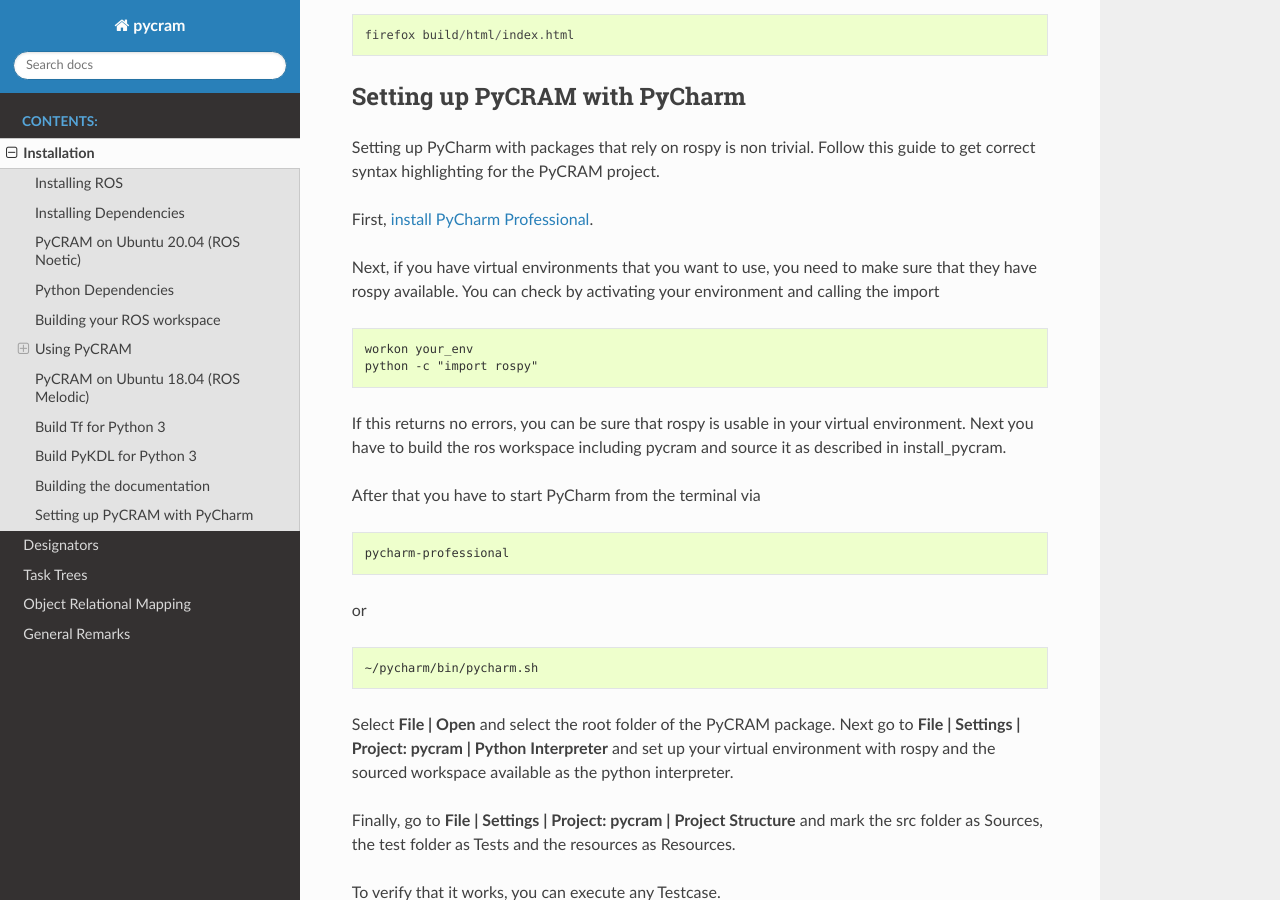
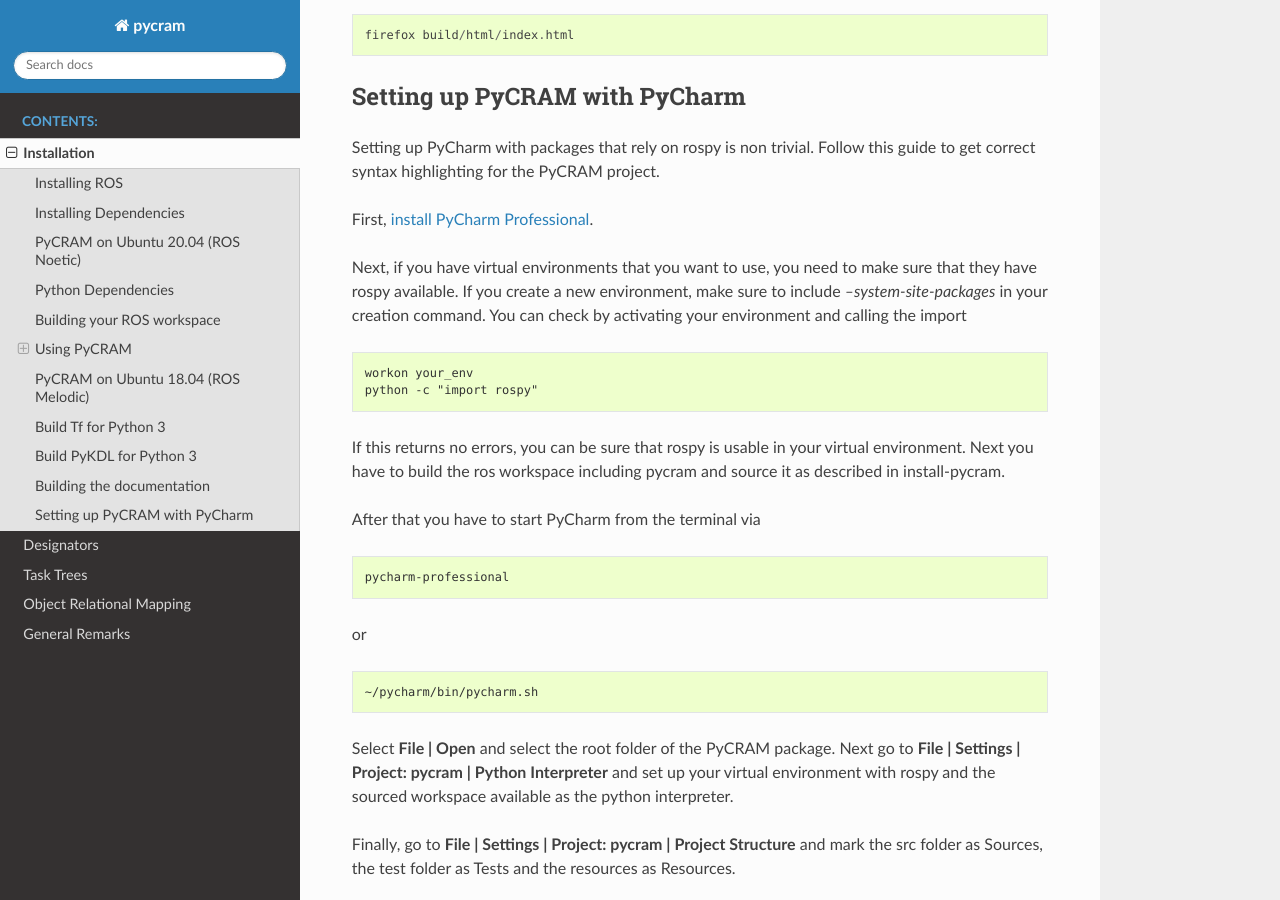
Before and after one commit to cram2/pycram, a Sphinx documentation site: the page built from doc/source/installation.rst, in a window 1280 px wide and 900 px high, scrolled down 5380 px. Built offline with Sphinx 7.4.7 and the Read the Docs theme 2.0.0, drawn with Linux system fonts in a browser that asks for light colours; pages that are not in the unit, such as notebooks, are missing from menus.

```diff
--- a/doc/source/index.rst
+++ b/doc/source/index.rst
@@ -1,8 +1,3 @@
-.. pycram documentation master file, created by
-   sphinx-quickstart on Mon Apr  3 15:29:54 2023.
-   You can adapt this file completely to your liking, but it should at least
-   contain the root `toctree` directive.
-
 ==================================
 Welcome to pycram's documentation!
 ==================================
--- a/doc/source/installation.rst
+++ b/doc/source/installation.rst
@@ -36,7 +36,7 @@ These are available via the Ubuntu apt-repos and can be installed via the termin
 
 PyCRAM on Ubuntu 20.04 (ROS Noetic)
 ===================================
-.. _install_pycram:
+.. _install-pycram:
 
 Before installing PyCRAM you need to setup a ROS workspace into which PyCRAM can be cloned.
 
@@ -277,6 +277,7 @@ for the PyCRAM project.
 First, `install PyCharm Professional <https://www.jetbrains.com/help/pycharm/installation-guide.html#standalone>`_.
 
 Next, if you have virtual environments that you want to use, you need to make sure that they have rospy available.
+If you create a new environment, make sure to include  `--system-site-packages` in your creation command.
 You can check by activating your environment and calling the import
 
 .. code-block:: console
@@ -285,7 +286,7 @@ You can check by activating your environment and calling the import
     python -c "import rospy"
 
 If this returns no errors, you can be sure that rospy is usable in your virtual environment. Next you have to build the
-ros workspace including pycram and source it as described in :ref:`install_pycram`.
+ros workspace including pycram and source it as described in :ref:`install-pycram`.
 
 After that you have to start PyCharm from the terminal via
 
```
Also changed, not shown: 1 other file.
